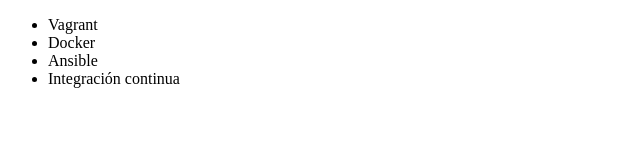
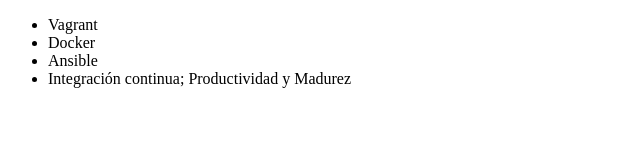
Before and after one commit to Jevs9/Alura_Git, a plain HTML site: page index.html in a window 1280 px wide. Shown: the whole page, without its empty margins (0-640 px from the left). Drawn offline with Linux system fonts and the light colour scheme.

Commit message:
Renombrando curso de integración continu

```diff
--- a/index.html
+++ b/index.html
@@ -9,7 +9,7 @@
          <li> Vagrant </li>
          <li> Docker </li>
          <li> Ansible </li>
-         <li> Integración continua </li>
+         <li> Integración continua; Productividad y Madurez </li>
      </ul>
 </body>
 </html>
```
